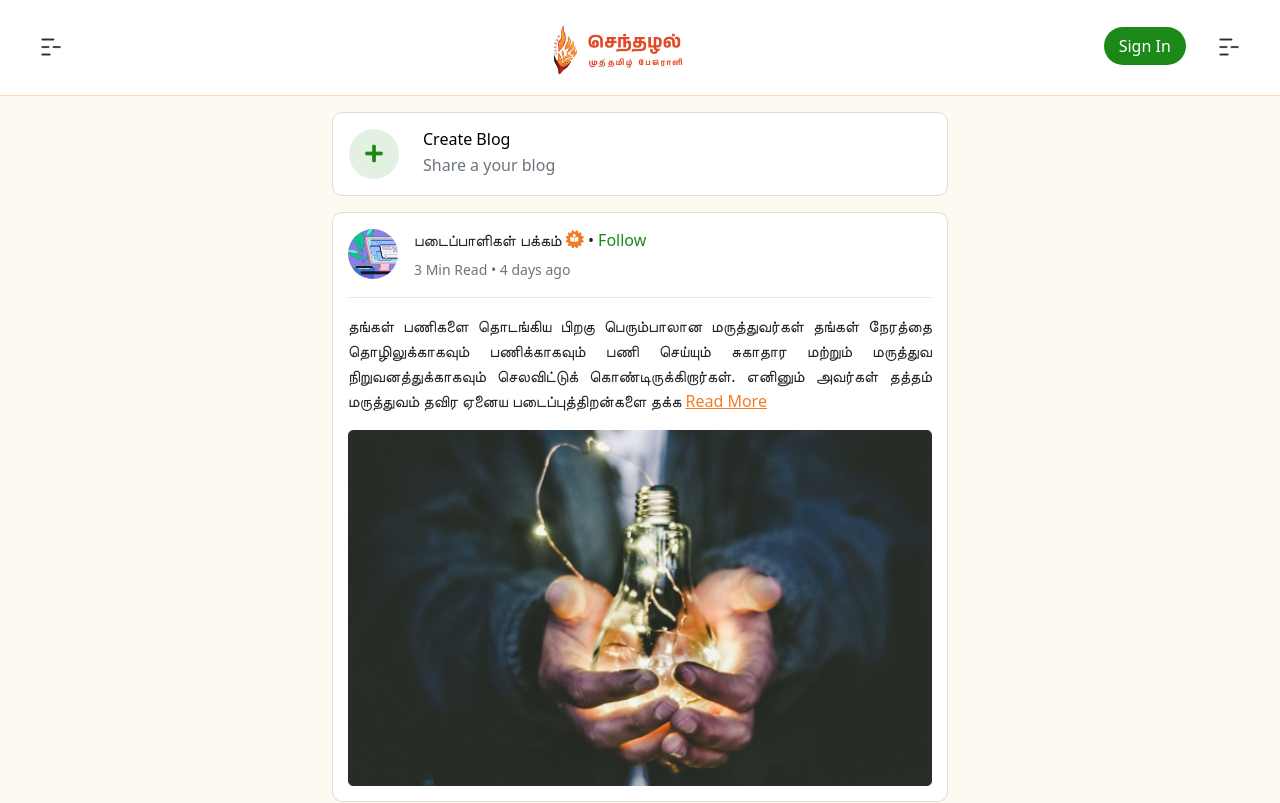
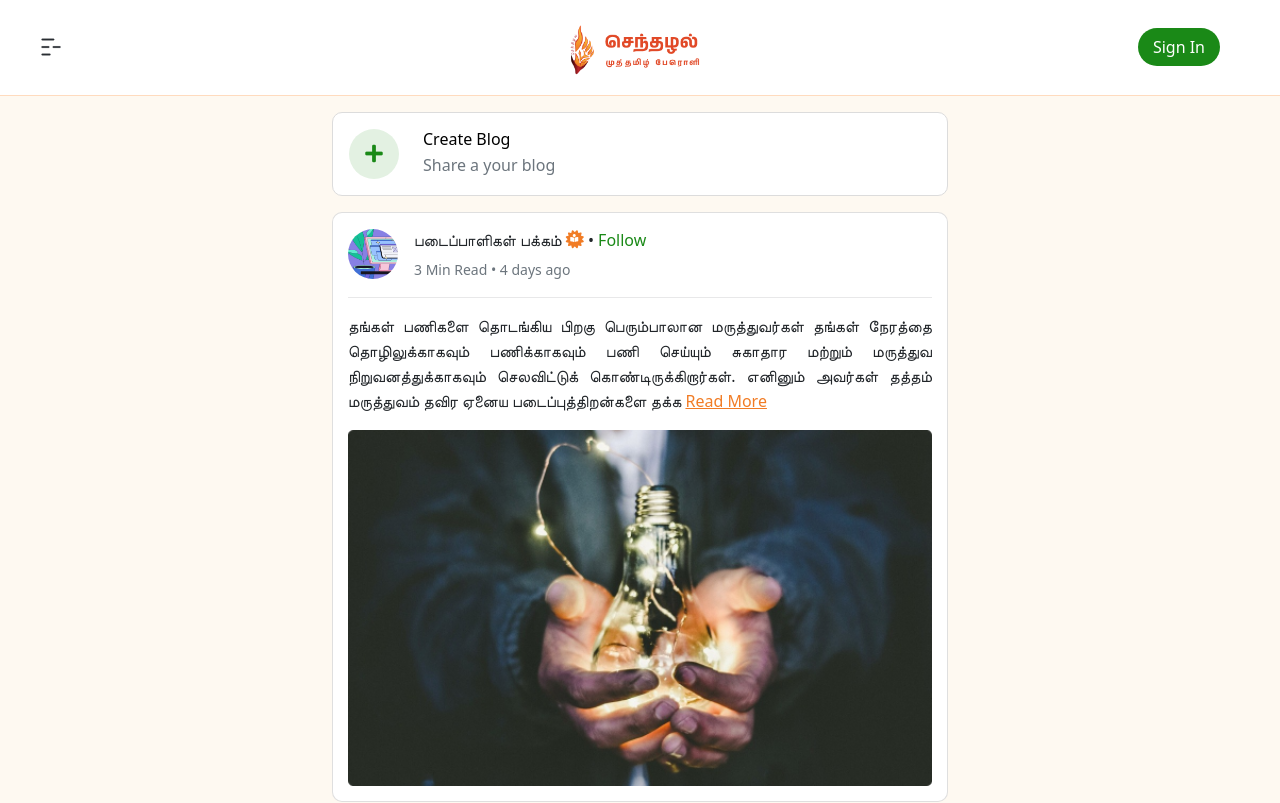
Before and after one commit to vasantharaj98/senthayal, a plain HTML site: page index.html in a window 1280 px wide. Shown: the top 803 px of the page. Drawn offline with nearby package versions, Linux system fonts and the light colour scheme; a web font is replaced by a local one.

Commit message:
update 19/10

```diff
--- a/header.html
+++ b/header.html
@@ -119,17 +119,10 @@
         </div>
         <img src="images/logo_sen1.png" alt=" logo" width="150">
         <div>
-          <!-- <a class="me-2 me-md-4 text-decoration-none" style="cursor: pointer;">
-            <span class="textred"><img src="images/bell.png" alt="bell_icon" width="30"></span>
+          <a href="#" class="me-2 me-md-4 text-decoration-none" style="background-color: #1A8917;color: #fff; padding: 8px 15px;border-radius: 20px;">Sign In</a>
+          <!-- <a class="text-decoration-none" onclick="drawer_open1()" style="cursor: pointer;">
+            <span class="textred"><img src="images/menu_icon.png" alt="menu_icon" width="30"></span>
           </a> -->
-          <!-- <a class="me-2 me-md-4 text-decoration-none" data-bs-toggle="modal" data-bs-target="#loginModal"
-            style="cursor: pointer;">
-            <span class="textred"><img src="images/user.png" alt="user_icon" width="40"></span>
-          </a> -->
-          <a href="#" class="me-2 me-md-4 text-decoration-none" style="background-color: #1A8917;color: #fff; padding: 8px 15px;border-radius: 20px;">Sign In</a>
-          <a class="text-decoration-none" onclick="drawer_open1()" style="cursor: pointer;">
-            <span class="textred"><img src="images/menu_icon.png" alt="menu_icon" width="30"></span>
-          </a>
         </div>
       </div>
     </nav>
```
